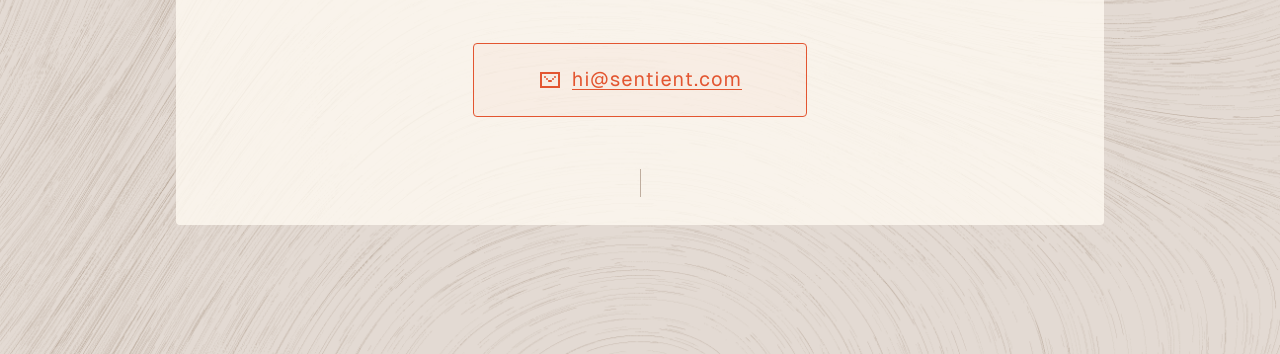
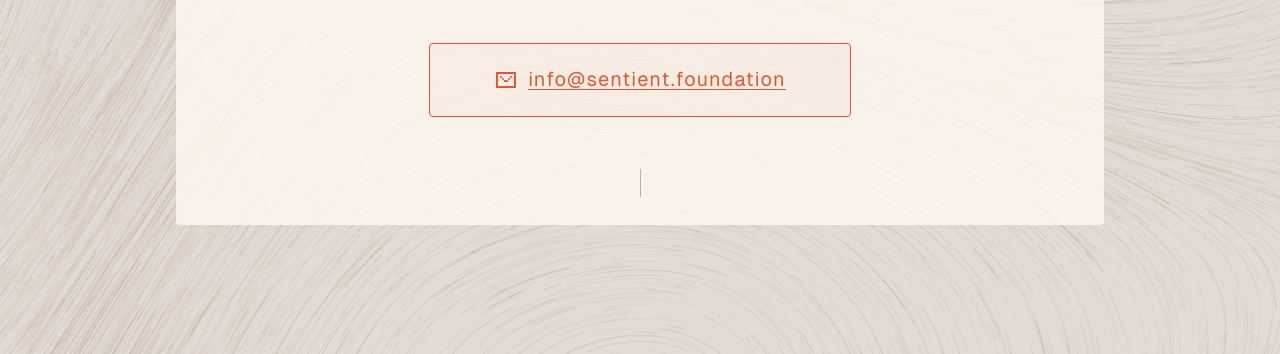
Before and after one commit to sentient-foundation/landing-page, a website: page public/index.html in a window 1280 px wide. Shown: the part 446-800 px from the top of the page. Drawn offline with Linux system fonts and the light colour scheme; files whose address does not match are found by name.

Commit message:
E-mail update

```diff
--- a/public/index.html
+++ b/public/index.html
@@ -43,8 +43,8 @@
           <h1 class="h1">
             Building the infrastructure <br />for <span>trustless</span> AI
           </h1>
-          <a class="mail" href="mailto:hi@sentient.com">
-            <span>hi@sentient.com</span>
+          <a class="mail" href="mailto:info@sentient.foundation">
+            <span>info@sentient.foundation</span>
           </a>
         </article>
       </main>
```
